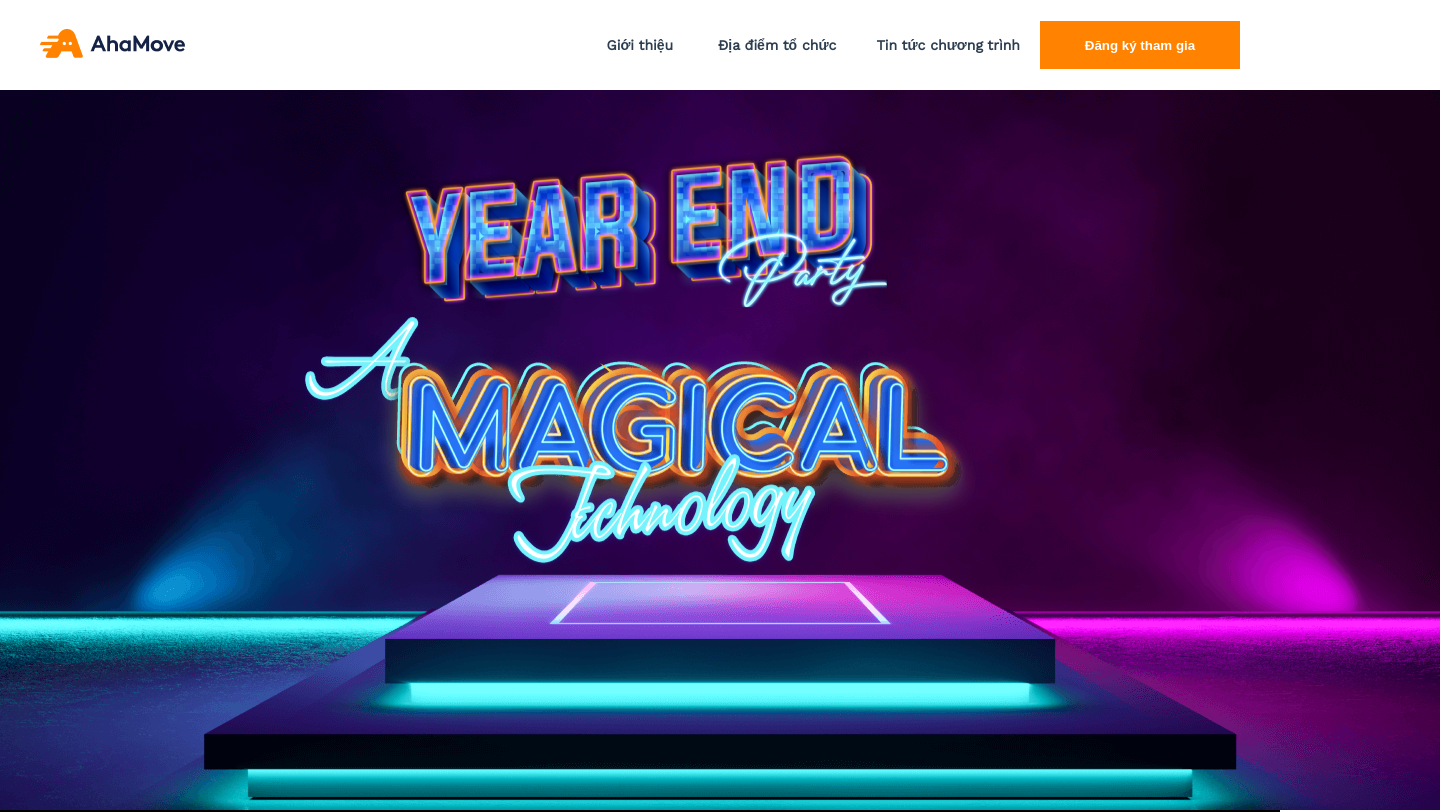
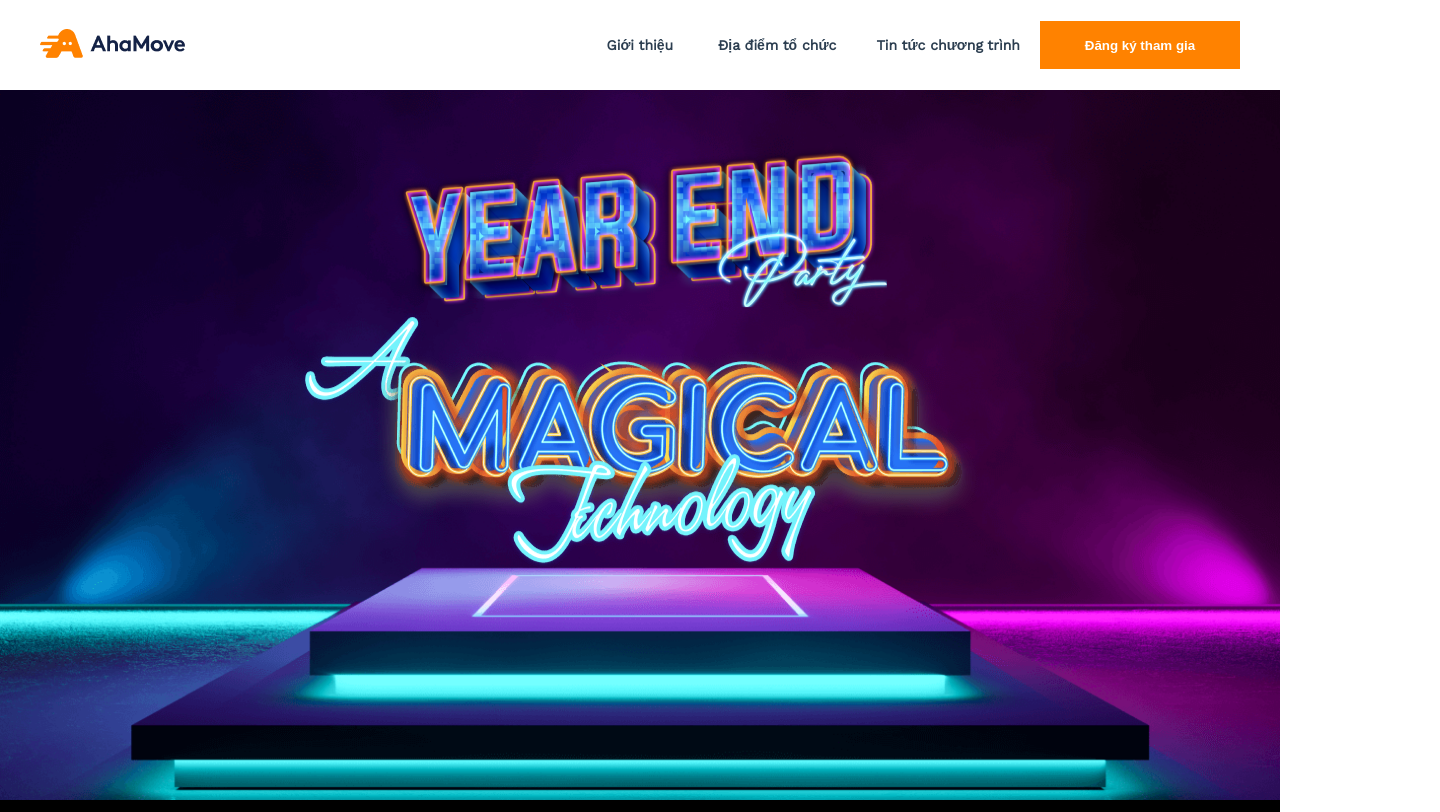
Before and after one commit to minhhuys/ahamove-yep, a Vue app: page / in a window 1280 px wide. Shown: the top 812 px of the page, 1440 px wide, since content can reach past the window. Built offline with nearby package versions, Linux system fonts and the light colour scheme.

Commit message:
rollback

```diff
--- a/src/components/Banner.vue
+++ b/src/components/Banner.vue
@@ -1,6 +1,5 @@
 <template>
   <div class="banner">
-    <img src="@/assets/main-background.png" alt="" />
     <div>
       <img
         class="introduce__right"
@@ -30,10 +29,10 @@
 <style lang="scss" scoped>
 .banner {
   height: calc(100vh - 90px);
-  // background-image: url("../assets/main-background.png");
-  // background-size: cover;
-  // background-repeat: no-repeat;
-  // background-position: center center;
+  background-image: url("../assets/main-background.png");
+  background-size: cover;
+  background-repeat: no-repeat;
+  background-position: center center;
   position: relative;
 
   > div {
```
